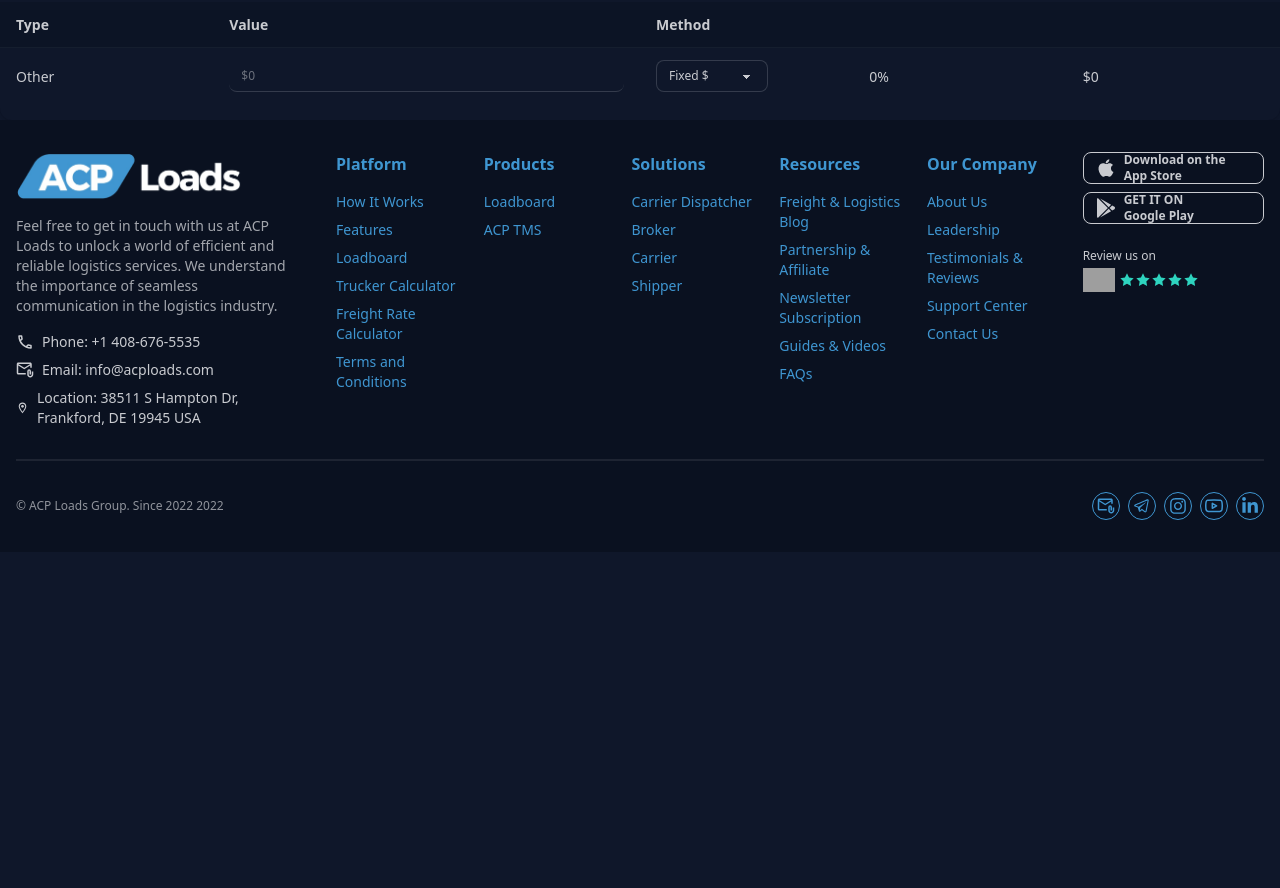
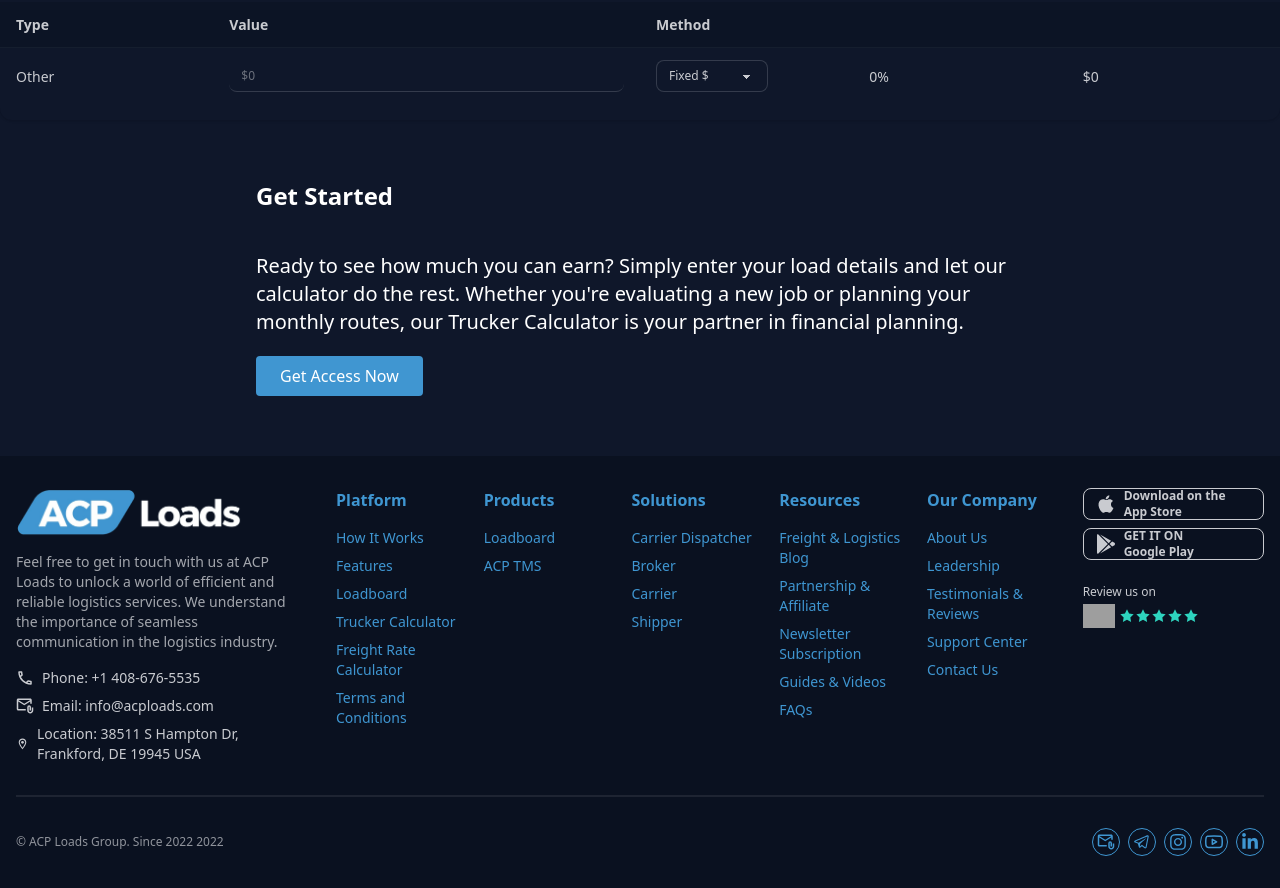
Before and after one commit to abubakirilhomov/acpload, a React (Vite) app: page /platform/trucker-calculator in a window 1280 px wide. Shown: the part 2520-3408 px from the top of the page. Before the commit the page ends 3072 px from the top, so only its background shows below. Built offline with nearby package versions, Linux system fonts and the light colour scheme; grey boxes are pictures that could not be loaded.

Commit message:
Added get started section in trucker calculator

```diff
--- /dev/null
+++ b/src/pages/Platform/TruckerCalculator/GetStarted/GetStarted.jsx
@@ -0,0 +1,22 @@
+import React from "react";
+import CustomText from "../../../../components/CustomText/CustomText";
+import { useTranslation } from "react-i18next";
+
+const GetStarted = () => {
+      const { t } = useTranslation();
+
+
+  return (
+    <div className="flex flex-col items-start max-w-3xl mx-auto py-15 md:px-0 px-4">
+      <CustomText type="heading"><h2 className="mb-10">{t("trucker-calculator.get-started.title")}</h2></CustomText>
+      <CustomText type="text"><p className=" mb-5">
+        {t("trucker-calculator.get-started.description")}
+      </p></CustomText>
+      <button className="bg-brand text-white font-medium px-6 py-2 rounded-sm">
+        {t("btn-input-texts.get-access-now")}
+      </button>
+    </div>
+  );
+};
+
+export default GetStarted;
--- a/src/pages/Platform/TruckerCalculator/TruckerCalculator.jsx
+++ b/src/pages/Platform/TruckerCalculator/TruckerCalculator.jsx
@@ -4,6 +4,7 @@
 import Calculator from "./Calculator/Calculator";
 import FixedExpensesTable from "./FixedExpensesTable/FixedExpensesTable";
 import ExpenseSection from "./ExpenseSection/ExpenseSection";
+import GetStarted from "./GetStarted/GetStarted";
 // import ExpenseAnalysisSection from "./ExpenseAnalysisSection/ExpenseAnalysisSection";
 
 const TruckerCalculator = () => {
@@ -14,6 +15,7 @@
         <Calculator />
         <FixedExpensesTable />
         <ExpenseSection />
+        <GetStarted/>
         {/* <ExpenseAnalysisSection /> */}
       </div>
     </>
```
